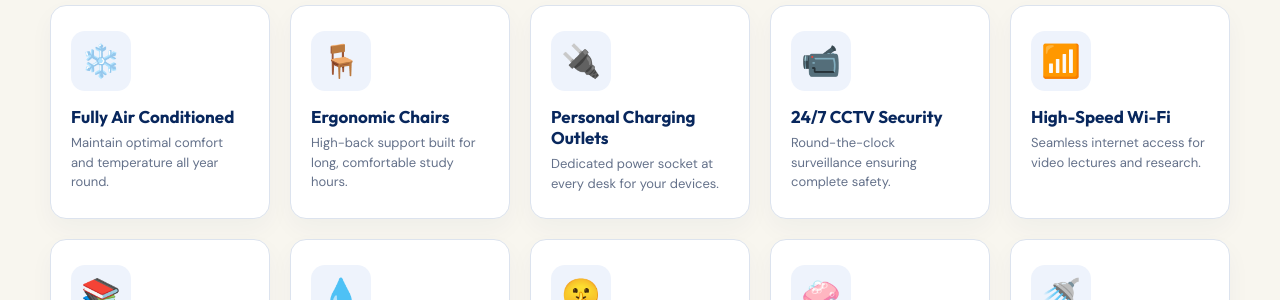
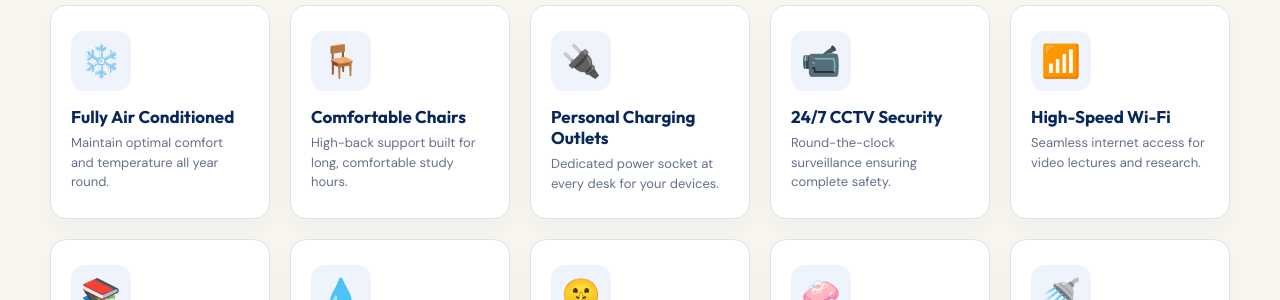
Before and after one commit to Samarjeetkumarsingh/TestUrSelf-Library, a Jekyll site: the page index.html, which Jekyll copies as it is, in a window 1280 px wide and 900 px high, scrolled down 1280 px. Shown: the part 154-454 px from the top of the window. Built offline with Jekyll 4.4.1, drawn with Linux system fonts in a browser that asks for light colours.

Commit message:
Update index.html

```diff
--- a/index.html
+++ b/index.html
@@ -139,7 +139,7 @@
         <div class="fac-card">
           <span class="fac-icon">🪑</span>
           <div>
-            <h3>Ergonomic Chairs</h3>
+            <h3>Comfortable Chairs</h3>
             <p>High-back support built for long, comfortable study hours.</p>
           </div>
         </div>
```
